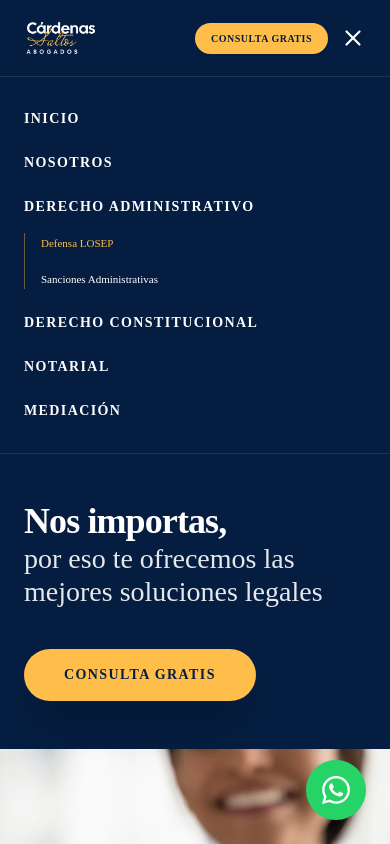
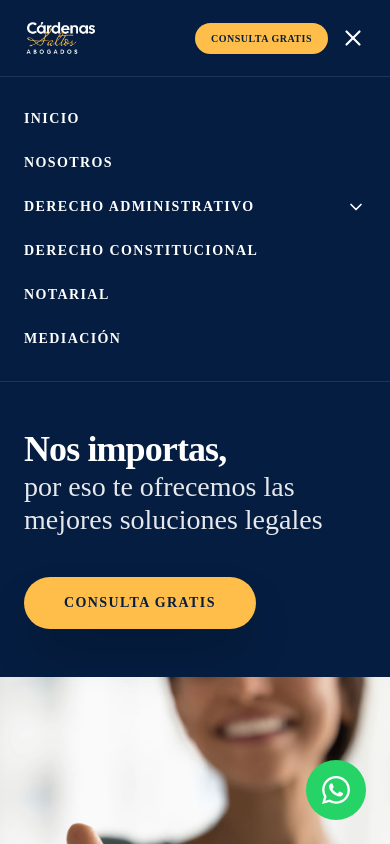
Before and after one commit to DevCardenasS/web-cardenas-saltos, a Next.js app: page / in a window 390 px wide. Both pictures are taken after a click on the button 353 px from the left and 38 px from the top of the page. Shown: the top 844 px of the page. Built offline with nearby package versions, Linux system fonts and the light colour scheme.

Commit message:
Update Navbar.js

```diff
--- a/components/Navbar.js
+++ b/components/Navbar.js
@@ -8,6 +8,7 @@ export default function Navbar({ transparent }) {
   const [isOpen, setIsOpen] = useState(false);
   const [isScrolled, setIsScrolled] = useState(false);
   const [showSubMenu, setShowSubMenu] = useState(false);
+  const [mobileSubMenuOpen, setMobileSubMenuOpen] = useState(false); // Estado para el submenú móvil
   const router = useRouter();
 
   const whatsappMessage = encodeURIComponent("Hola Cárdenas Saltos Abogados, tengo una consulta sobre...");
@@ -58,7 +59,7 @@ export default function Navbar({ transparent }) {
           <Link href="/" className={`${textColor} hover:text-[#ffbd4a] transition`}>Inicio</Link>
           <Link href="/nosotros" className={`${textColor} hover:text-[#ffbd4a] transition`}>Nosotros</Link>
 
-          {/* ITEM CON SUBMENÚ */}
+          {/* ITEM CON SUBMENÚ DESKTOP */}
           <div
             className="relative h-full flex items-center"
             onMouseEnter={() => setShowSubMenu(true)}
@@ -69,7 +70,6 @@ export default function Navbar({ transparent }) {
               <ChevronDown size={14} className={`transition-transform duration-300 ${showSubMenu ? 'rotate-180 text-[#ffbd4a]' : ''}`} />
             </div>
 
-            {/* SUBMENÚ DESKTOP - Sin espacios vacíos que corten el hover */}
             {showSubMenu && (
               <div className="absolute top-[100%] left-0 w-64 bg-[#051d40] border border-white/10 shadow-2xl flex flex-col overflow-hidden animate-in fade-in slide-in-from-top-1 duration-200">
                 <Link href="/defensa-losep" className="px-6 py-4 text-white text-[10px] hover:text-[#ffbd4a] hover:bg-white/5 transition border-b border-white/5">
@@ -120,12 +120,22 @@ export default function Navbar({ transparent }) {
           <Link href="/" onClick={() => setIsOpen(false)}>Inicio</Link>
           <Link href="/nosotros" onClick={() => setIsOpen(false)}>Nosotros</Link>
 
+          {/* ITEM CON SUBMENÚ MÓVIL CORREGIDO */}
           <div className="flex flex-col gap-4">
-            <Link href="/administrativo" onClick={() => setIsOpen(false)}>Derecho administrativo</Link>
-            <div className="flex flex-col gap-4 pl-4 border-l border-[#ffbd4a]/40 text-[11px] font-medium tracking-normal normal-case">
-                <Link href="/defensa-losep" onClick={() => setIsOpen(false)} className="text-[#ffbd4a]">Defensa LOSEP</Link>
-                <Link href="/SancionesAdministrativas-DefensaSancionatoria" onClick={() => setIsOpen(false)}>Sanciones Administrativas</Link>
+            <div
+              className="flex justify-between items-center cursor-pointer"
+              onClick={() => setMobileSubMenuOpen(!mobileSubMenuOpen)}
+            >
+              <Link href="/administrativo" onClick={(e) => e.stopPropagation()}>Derecho administrativo</Link>
+              <ChevronDown size={20} className={`transition-transform duration-300 ${mobileSubMenuOpen ? 'rotate-180' : ''}`} />
             </div>
+
+            {mobileSubMenuOpen && (
+              <div className="flex flex-col gap-4 pl-4 border-l border-[#ffbd4a]/40 text-[11px] font-medium tracking-normal normal-case">
+                  <Link href="/defensa-losep" onClick={() => setIsOpen(false)}>Defensa LOSEP</Link>
+                  <Link href="/SancionesAdministrativas-DefensaSancionatoria" onClick={() => setIsOpen(false)}>Sanciones Administrativas</Link>
+              </div>
+            )}
           </div>
 
           <Link href="/constitucional" onClick={() => setIsOpen(false)}>Derecho constitucional</Link>
```
